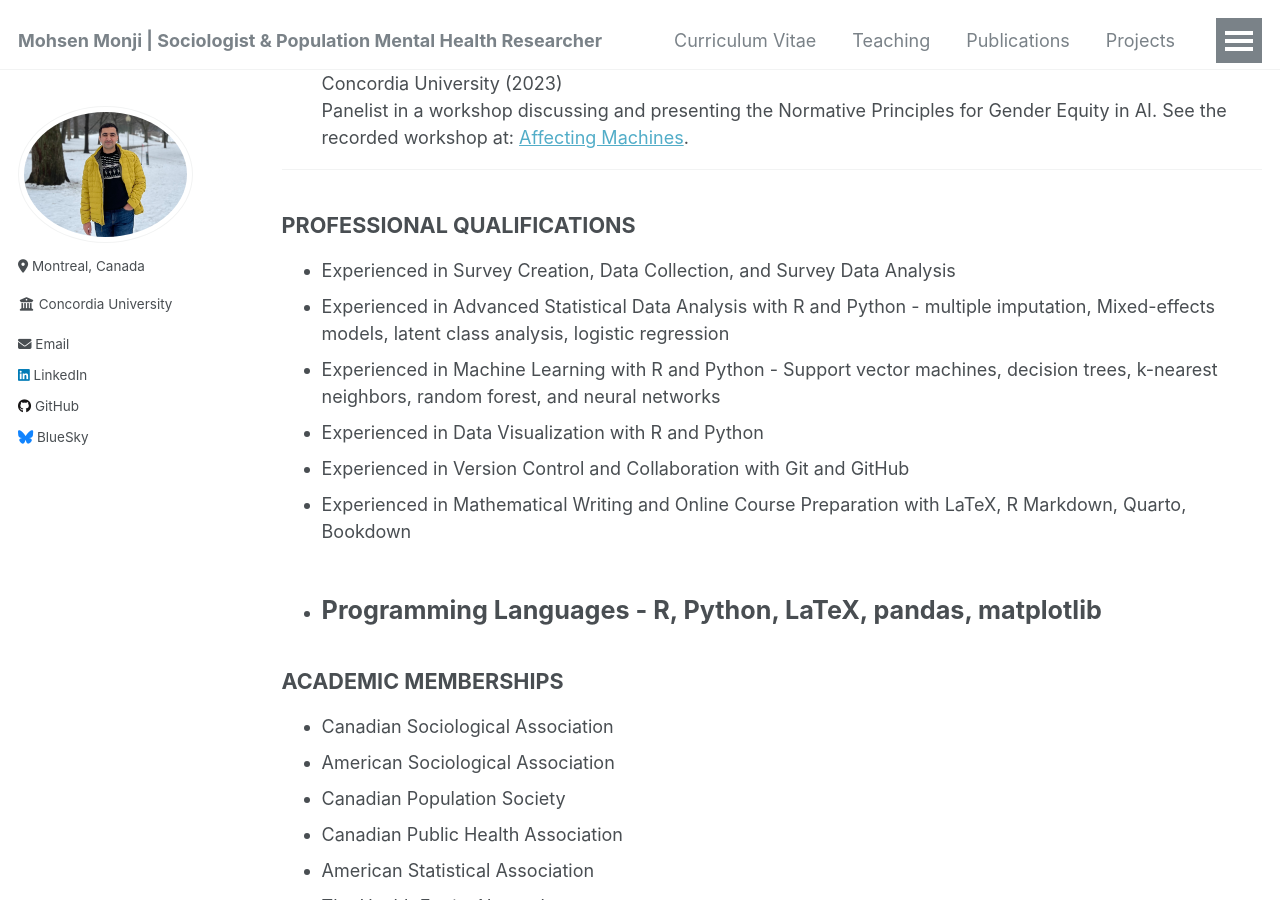
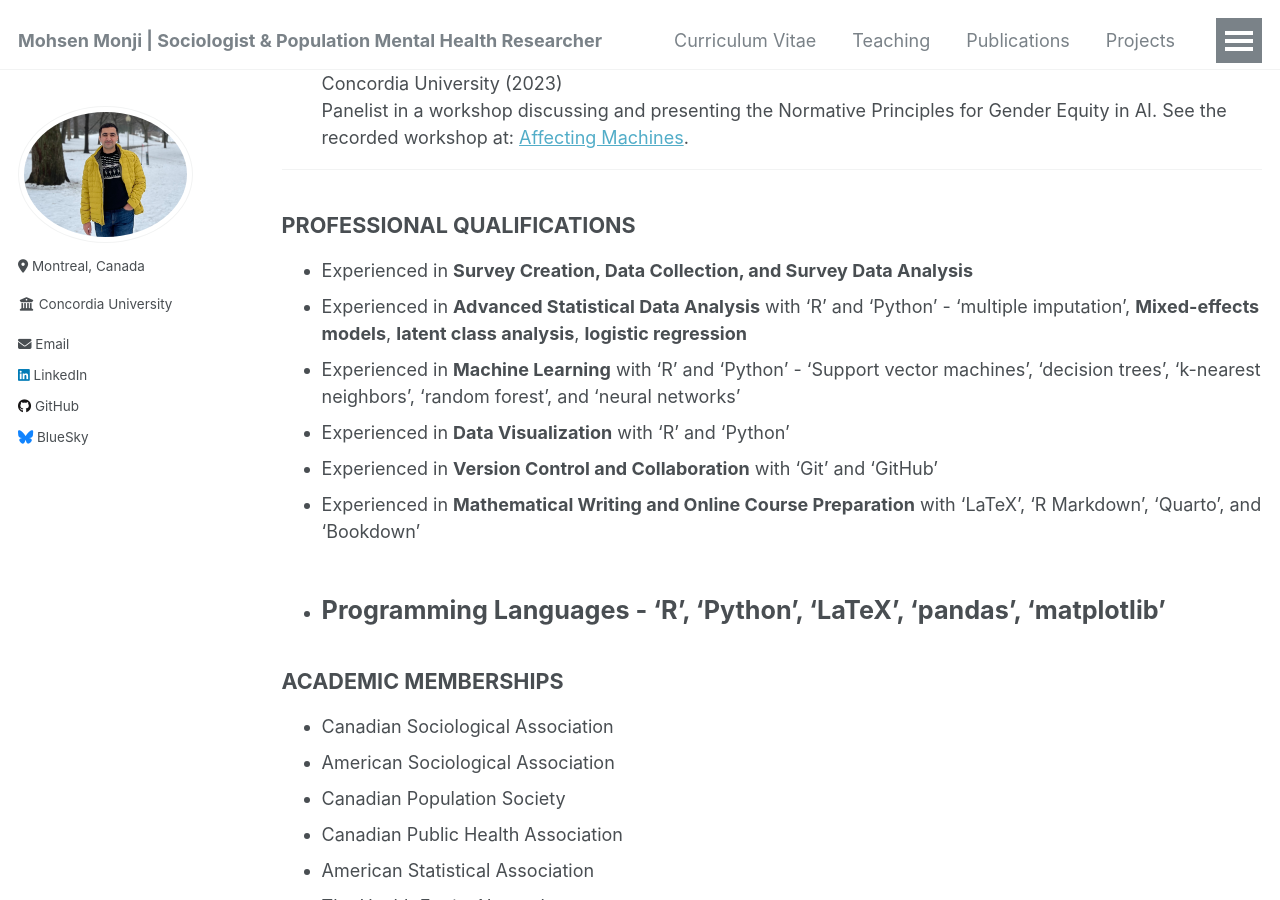
Before and after one commit to Mohsnmonji/mohsnmonji.github.io, a Jekyll site: the page built from _pages/Curriculum Vitae.md, in a window 1280 px wide and 900 px high, scrolled down 3198 px. Built offline with Jekyll 4.4.1, drawn with Linux system fonts in a browser that asks for light colours.

Commit message:
Update Curriculum Vitae.md

```diff
--- a/_pages/Curriculum Vitae.md
+++ b/_pages/Curriculum Vitae.md
@@ -114,13 +114,13 @@ redirect_from:
 ---
 
 ### **PROFESSIONAL QUALIFICATIONS**
-- Experienced in Survey Creation, Data Collection, and Survey Data Analysis
-- Experienced in Advanced Statistical Data Analysis with R and Python - multiple imputation, Mixed-effects models, latent class analysis, logistic regression
-- Experienced in Machine Learning with R and Python - Support vector machines, decision trees, k-nearest neighbors, random forest, and neural networks
-- Experienced in Data Visualization with R and Python
-- Experienced in Version Control and Collaboration with Git and GitHub
-- Experienced in Mathematical Writing and Online Course Preparation with LaTeX, R Markdown, Quarto, Bookdown
-- Programming Languages - R, Python, LaTeX, pandas, matplotlib
+- Experienced in **Survey Creation, Data Collection, and Survey Data Analysis**
+- Experienced in **Advanced Statistical Data Analysis** with ‘R’ and ‘Python’ - ‘multiple imputation’, **Mixed-effects models**, **latent class analysis**, **logistic regression**
+- Experienced in **Machine Learning** with ‘R’ and ‘Python’ - ‘Support vector machines’, ‘decision trees’, ‘k-nearest neighbors’, ‘random forest’, and ‘neural networks’
+- Experienced in **Data Visualization** with ‘R’ and ‘Python’
+- Experienced in **Version Control and Collaboration** with ‘Git’ and ‘GitHub’
+- Experienced in **Mathematical Writing and Online Course Preparation** with ‘LaTeX’, ‘R Markdown’, ‘Quarto’, and ‘Bookdown’
+- **Programming Languages** - ‘R’, ‘Python’, ‘LaTeX’, ‘pandas’, ‘matplotlib’
 ---
 
 ### **ACADEMIC MEMBERSHIPS**
```
